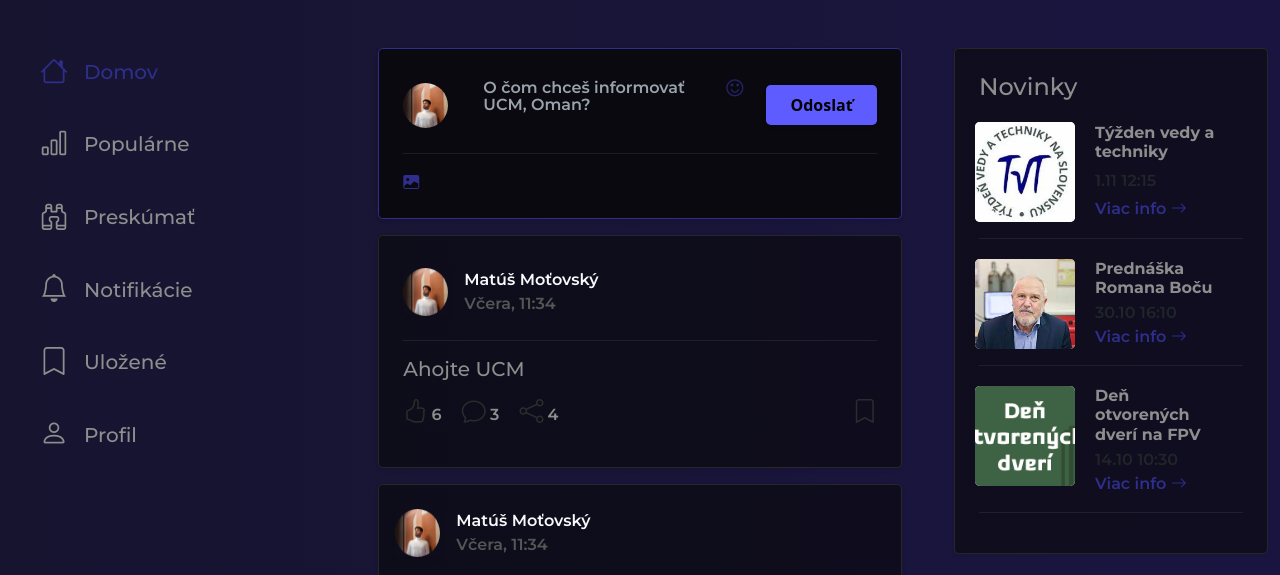
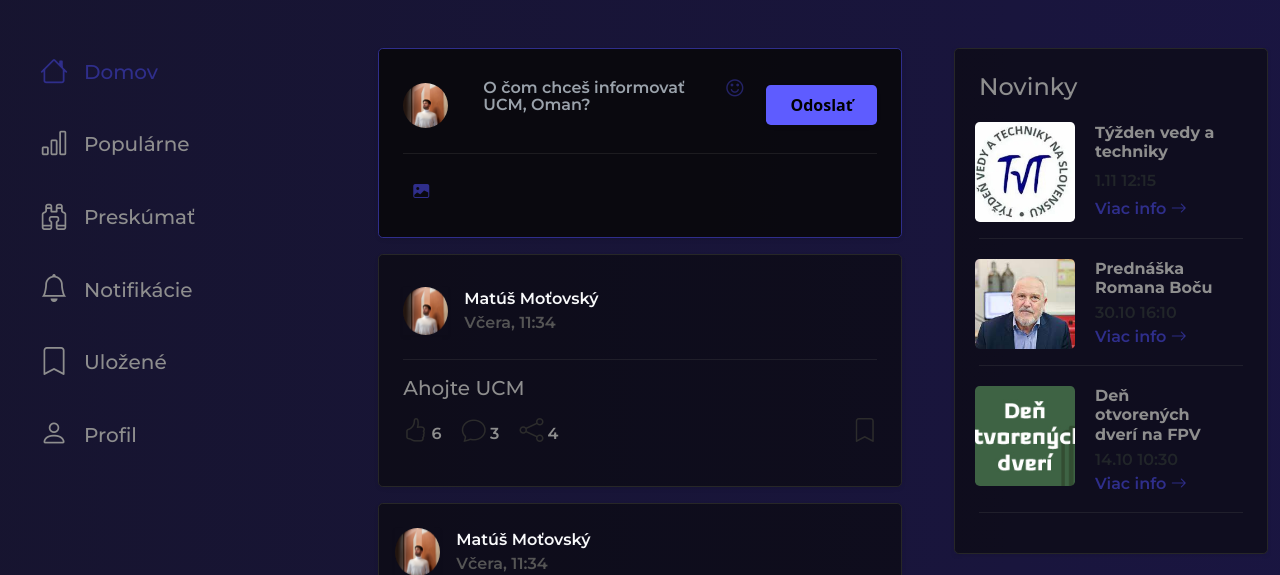
Before and after one commit to KNXKO/UCMverse, a PHP site: page /home.html in a window 1280 px wide. Shown: the part 82-657 px from the top of the page. Run offline with PHP 8.4, Linux system fonts and the light colour scheme; some libraries are stand-ins or nearby versions.

Commit message:
opraveny upload img

```diff
--- a/assets/css/style.css
+++ b/assets/css/style.css
@@ -443,6 +443,16 @@ h4:hover {
     }
 }
   /* UPLOAD IMAGE  */
+  .uploadFile {
+
+    color: grey;
+    font-size: 16px;
+    line-height: 23px;
+    overflow: hidden;
+    padding: 10px 10px 4px 10px;
+    position: relative;
+    resize: none;
+  }
   .uploadFile [type=file] {
     cursor: pointer !important;
     display: block;
--- a/home.html
+++ b/home.html
@@ -218,7 +218,7 @@
                 <!-- LINE -->
                 <hr class="c-black">
                 <!-- ATTACH FOTO -->
-                <label class="uploadFile">
+                <label class="uploadFile menu-list">
                     <i class="bi bi-image-fill d-inline c-darkprimary fa-md mr-2"></i>
                     <input type="file" class="inputfile form-control" name="file" >
                   </label>
```
